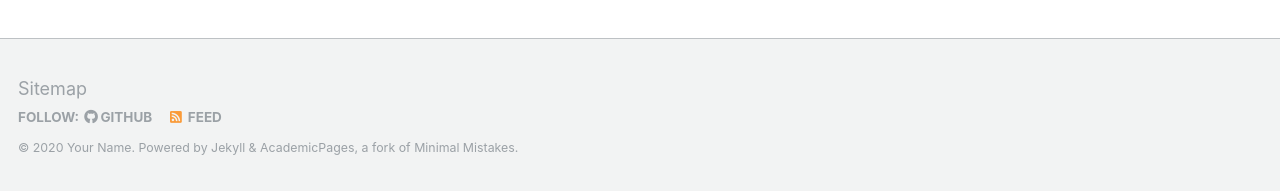
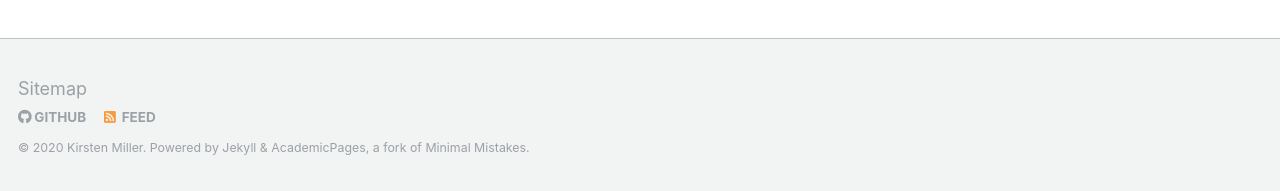
Before and after one commit to GeneBerry/Geneberry.github.io, a Jekyll site: the page built from _pages/about.md, in a window 1280 px wide and 900 px high, scrolled down 2463 px. Shown: the part 706-897 px from the top of the window. Built offline with Jekyll 4.4.1, drawn with Linux system fonts in a browser that asks for light colours; some web fonts are replaced; some of the changed text lies outside the part shown.

Commit message:
Update _config.yml

```diff
--- a/_config.yml
+++ b/_config.yml
@@ -6,10 +6,10 @@
 # `jekyll serve`. If you change this file, please restart the server process.
 
 # Site Settings
-locale                   : "en-US"
-title                    : "Your Name / Site Title"
+locale                   : "en-UK"
+title                    : "Kirsten Miller"
 title_separator          : "-"
-name                     : &name "Your Name"
+name                     : &name "Kirsten Miller"
 description              : &description "personal description"
 url                      : https://academicpages.github.io # the base hostname & protocol for your site e.g. "https://mmistakes.github.io"
 baseurl                  : "" # the subpath of your site, e.g. "/blog"
```
